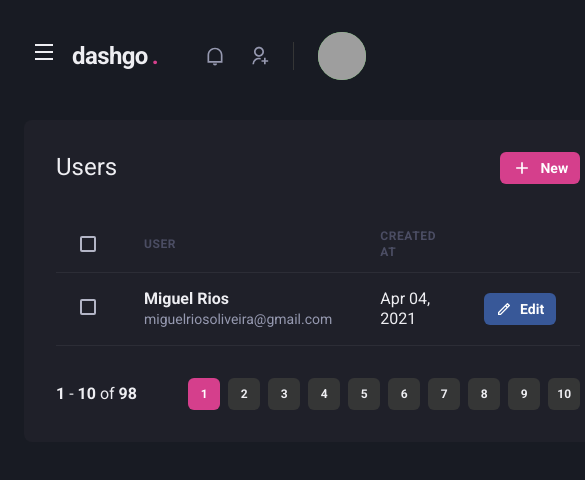
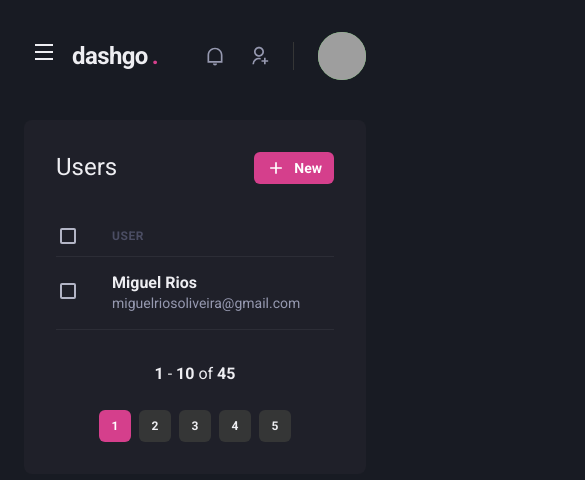
Before and after one commit to miguelriosoliveira/dashgo, a Next.js app: page /users in a window 390 px wide. Shown: the top 480 px of the page, 585 px wide, since content can reach past the window. Built offline with nearby package versions, Linux system fonts and the light colour scheme; grey boxes are pictures that could not be loaded.

Commit message:
Responsive Listings

```diff
--- a/src/components/Pagination/index.tsx
+++ b/src/components/Pagination/index.tsx
@@ -1,4 +1,4 @@
-import { Box, HStack } from '@chakra-ui/react';
+import { Box, Stack, HStack } from '@chakra-ui/react';
 
 import { clamp } from '../../utils';
 
@@ -17,7 +17,7 @@ export function Pagination({ currentPage, pageSize, totalItems }: PaginationProp
 	const from = to - pageSize + 1;
 
 	return (
-		<HStack mt="8" align="center" justify="space-between" spacing="6">
+		<Stack direction={['column', 'row']} mt="8" align="center" justify="space-between" spacing="6">
 			<Box>
 				<strong>{from}</strong> - <strong>{to}</strong> of <strong>{totalItems}</strong>
 			</Box>
@@ -31,6 +31,6 @@ export function Pagination({ currentPage, pageSize, totalItems }: PaginationProp
 					/>
 				))}
 			</HStack>
-		</HStack>
+		</Stack>
 	);
 }
--- a/src/components/Sidebar/components/NavLink.tsx
+++ b/src/components/Sidebar/components/NavLink.tsx
@@ -1,18 +1,22 @@
 import { Icon, Link, LinkProps, Text } from '@chakra-ui/react';
+import NextLink from 'next/link';
 import { ElementType } from 'react';
 
 export interface NavLinkProps extends LinkProps {
 	icon: ElementType;
+	href: string;
 	children: string;
 }
 
-export function NavLink({ icon, children, ...rest }: NavLinkProps) {
+export function NavLink({ icon, children, href, ...rest }: NavLinkProps) {
 	return (
+		<NextLink href={href}>
 			<Link display="flex" alignItems="center" {...rest}>
 				<Icon as={icon} fontSize="20" />
 				<Text ml="4" fontWeight="medium">
 					{children}
 				</Text>
 			</Link>
+		</NextLink>
 	);
 }
--- a/src/components/Sidebar/components/SidebarNav.tsx
+++ b/src/components/Sidebar/components/SidebarNav.tsx
@@ -8,13 +8,21 @@ export function SidebarNav() {
 	return (
 		<Stack spacing="12" align="flex-start">
 			<NavSection title="GENERAL">
-				<NavLink icon={RiDashboardLine}>Dashboard</NavLink>
-				<NavLink icon={RiContactsLine}>Users</NavLink>
+				<NavLink icon={RiDashboardLine} href="/dashboard">
+					Dashboard
+				</NavLink>
+				<NavLink icon={RiContactsLine} href="/users">
+					Users
+				</NavLink>
 			</NavSection>
 
 			<NavSection title="AUTOMATION">
-				<NavLink icon={RiInputMethodLine}>Forms</NavLink>
-				<NavLink icon={RiGitMergeLine}>Automation</NavLink>
+				<NavLink icon={RiInputMethodLine} href="/forms">
+					Forms
+				</NavLink>
+				<NavLink icon={RiGitMergeLine} href="/automation">
+					Automation
+				</NavLink>
 			</NavSection>
 		</Stack>
 	);
--- a/src/pages/users/index.tsx
+++ b/src/pages/users/index.tsx
@@ -5,6 +5,7 @@ import {
 	Flex,
 	Heading,
 	Icon,
+	IconButton,
 	Table,
 	Tbody,
 	Td,
@@ -12,12 +13,15 @@ import {
 	Th,
 	Thead,
 	Tr,
+	useBreakpointValue,
 } from '@chakra-ui/react';
 import { RiAddLine, RiPencilLine } from 'react-icons/ri';
 
 import { Pagination } from '../../components';
 
 export default function UserList() {
+	const isWideScreen = useBreakpointValue({ base: false, lg: true });
+
 	return (
 		<Box flex="1" borderRadius={8} bg="gray.800" p="8">
 			<Flex mb="8" justify="space-between" align="center">
@@ -39,17 +43,17 @@ export default function UserList() {
 			<Table colorScheme="whiteAlpha">
 				<Thead>
 					<Tr>
-						<Th px="6" color="gray.300" width="8">
+						<Th px={['1', '4', '6']} color="gray.300" width="8">
 							<Checkbox colorScheme="pink" />
 						</Th>
-						<Th>User </Th>
-						<Th>Created at</Th>
-						<Th w="8" />
+						<Th>User</Th>
+						{isWideScreen && <Th>Created at</Th>}
+						{isWideScreen && <Th w="8" />}
 					</Tr>
 				</Thead>
 				<Tbody>
 					<Tr>
-						<Td>
+						<Td px={['1', '4', '6']}>
 							<Checkbox colorScheme="pink" />
 						</Td>
 						<Td>
@@ -58,9 +62,12 @@ export default function UserList() {
 								miguelriosoliveira@gmail.com
 							</Text>
 						</Td>
+						{isWideScreen && (
 							<Td>
 								<Text>Apr 04, 2021</Text>
 							</Td>
+						)}
+						{isWideScreen && (
 							<Td>
 								<Button
 									as="a"
@@ -72,11 +79,12 @@ export default function UserList() {
 									Edit
 								</Button>
 							</Td>
+						)}
 					</Tr>
 				</Tbody>
 			</Table>
 
-			<Pagination currentPage={1} pageSize={10} totalItems={98} />
+			<Pagination currentPage={1} pageSize={10} totalItems={45} />
 		</Box>
 	);
 }
```
Lines whose indentation alone changed are shown as unchanged.
